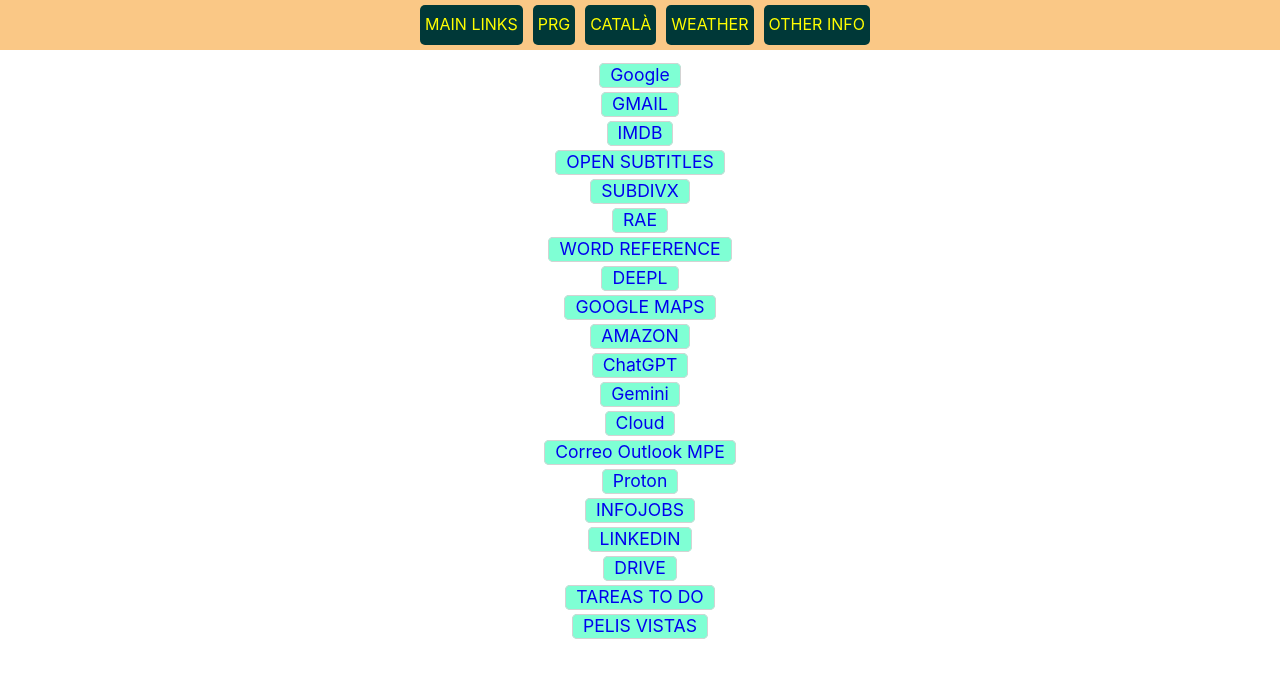
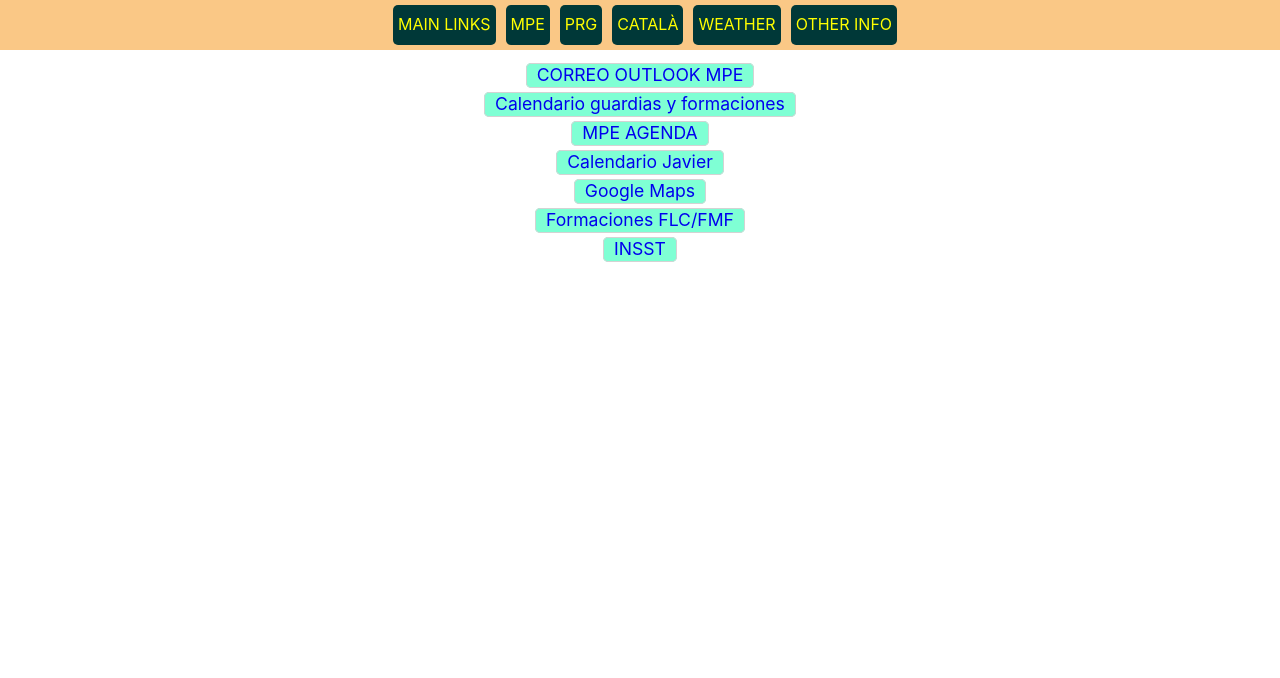
Before and after one commit to JosepConejero/my-links, a React (Create React App) app: page /mpe-links in a window 1280 px wide. Before the commit this address led to /. Shown: the top 678 px of the page. Built offline with nearby package versions, Linux system fonts and the light colour scheme.

Commit message:
Added mpe links and some others more

```diff
--- a/src/components/Navbar.jsx
+++ b/src/components/Navbar.jsx
@@ -6,6 +6,7 @@ export const Navbar = () => {
     <>
       <main className="navbar-up">
         <Link to="/">MAIN LINKS</Link>
+        <Link to="/mpe-links">MPE</Link>
         <Link to="/prg-links">PRG</Link>
         <Link to="/catala-links">CATALÀ</Link>
         <Link to="/weather-links">WEATHER</Link>
--- /dev/null
+++ b/src/data/provisional-MPE-links.ts
@@ -0,0 +1,14 @@
+import { MyLink } from "../react-app-env";
+
+export const provisionalMpeLinks: MyLink[] = [
+  // { address: "", linkName: "", order: 1, folder: "ROOT" },
+  { address: "https://outlook.cloud.microsoft/mail/", linkName: "CORREO OUTLOOK MPE", order: 1, folder: "ROOT" },
+  { address: "https://main--mpe-agenda-tecnicos.netlify.app/guardias", linkName: "Calendario guardias y formaciones", order: 1, folder: "ROOT" },
+  { address: "https://docs.google.com/document/d/1K3ZtHtimwoEXzndoGAjCXy2-pTcgIzJ-uCwioTwNAN0/edit?tab=t.0", linkName: "MPE AGENDA", order: 1, folder: "ROOT" },
+  { address: "https://calendar.google.com/calendar/u/0/r?pli=1", linkName: "Calendario Javier", order: 1, folder: "ROOT" },
+  { address: "https://www.google.com/maps?authuser=0", linkName: "Google Maps", order: 1, folder: "ROOT" },
+  { address: "https://docs.google.com/document/d/1JoHv3HmcsV1es4C01ASIPOj1fioE5vV70-BbiA1rpjs/edit?tab=t.0", linkName: "Formaciones FLC/FMF", order: 1, folder: "ROOT" },
+  { address: "https://www.insst.es/", linkName: "INSST", order: 1, folder: "ROOT" },
+];
+
+export default provisionalMpeLinks;
--- a/src/data/provisional-catala-links.ts
+++ b/src/data/provisional-catala-links.ts
@@ -4,9 +4,10 @@ export const provisionalCatalaLinks: MyLink[] = [
   // { address: "", linkName: "", order: 1, folder: "ROOT" },
   { address: "https://docs.google.com/document/d/15U_EAByNlDlAUKvUZgfnmdbj2XkEsZrfMx9u2Sou8Zg/edit?tab=t.0", linkName: "EL MEU VOCABULARI (per repassar)", order: 1, folder: "ROOT" },
   { address: "https://catalanofilia.netlify.app/traduccio", linkName: "CATALANOFILIA", order: 1, folder: "ROOT" },
+  { address: "https://docs.google.com/spreadsheets/d/10BiRTTNFdzvx0xkS0gE_QJCut1T6a2GYSznW0DjWztk/edit?gid=0#gid=0", linkName: "EXCEL VOCABULARI", order: 1, folder: "ROOT" },
   { address: "https://www.softcatala.org/traductor/", linkName: "Soft Català traductor", order: 1, folder: "ROOT" },
   { address: "https://www.softcatala.org/corrector/", linkName: "Soft Català corrector", order: 1, folder: "ROOT" },
-  { address: "https://dcvb.iec.cat/", linkName: "Diccionari IEC", order: 1, folder: "ROOT" },
+  { address: "https://dcvb.iec.cat/", linkName: "Diccionari IEC (valencià-balear-català)", order: 1, folder: "ROOT" },
   { address: "https://dlc.iec.cat/", linkName: "Diccionari DIEC2", order: 1, folder: "ROOT" },
   { address: "https://aplicacions.llengua.gencat.cat/llc/AppJava/index.html", linkName: "Optimot", order: 1, folder: "ROOT" },
   { address: "https://www.diccionaris.cat/index.php/", linkName: "Diccionaris.cat", order: 1, folder: "ROOT" },
--- a/src/data/provisional-main-links.ts
+++ b/src/data/provisional-main-links.ts
@@ -15,10 +15,12 @@ export const provisionalMainLinks: MyLink[] = [
   { address: "https://chatgpt.com/", linkName: "ChatGPT", order: 1, folder: "ROOT" },
   { address: "https://gemini.google.com/app?is_sa=1&is_sa=1&android-min-version=301356232&ios-min-version=322.0&campaign_id=bkws&utm_source=sem&utm_medium=paid-media&utm_campaign=bkws&pt=9008&mt=8&ct=p-growth-sem-bkws&gclsrc=aw.ds&gad_source=1&gad_campaignid=20437330500&gbraid=0AAAAApk5Bhmq6HdssKUANcS10wo95C0on&gclid=CjwKCAjw25fWBhAVEiwAMopNjs9Hi_saJ4_zhCll8CUaV62_diILEx4x1zkL-7JnemmGblH-ogqt9BoCfXAQAvD_BwE", linkName: "Gemini", order: 1, folder: "ROOT" },
   { address: "https://claude.ai/new", linkName: "Cloud", order: 1, folder: "ROOT" },
-  { address: "https://login.microsoftonline.com/organizations/oauth2/v2.0/authorize?client_id=9199bf20-a13f-4107-85dc-02114787ef48&scope=https%3A%2F%2Foutlook.office.com%2F.default%20openid%20profile%20offline_access&redirect_uri=https%3A%2F%2Foutlook.office.com%2Fmail%2F&client-request-id=5b7d5c93-5a61-1a45-cbe7-516375a9a0c8&response_mode=fragment&client_info=1&clidata=1&login_hint=O.CiRiNmY3N2Q1Mi1lMDAzLTQxNzgtYTkzOS05YzQwZWQ0ZjRiNDgSJGNhM2I0MTFjLTFlNWEtNGYxOS05ZWRiLTRlN2Q2ODM0Mjg4NxoZam9zZS5jb25lamVyb0BncnVwb21wZS5lcyA6&X-AnchorMailbox=UPN%3AO.CiRiNmY3N2Q1Mi1lMDAzLTQxNzgtYTkzOS05YzQwZWQ0ZjRiNDgSJGNhM2I0MTFjLTFlNWEtNGYxOS05ZWRiLTRlN2Q2ODM0Mjg4NxoZam9zZS5jb25lamVyb0BncnVwb21wZS5lcyA6&nonce=01a169e0-64f0-7720-a1d3-abbc4b162bff&state=eyJpZCI6IjAxYTE2OWUwLTY0ZjAtNzM0Mi04NDhkLTZlMjU0ZTkwM2MyMiIsIm1ldGEiOnsiaW50ZXJhY3Rpb25UeXBlIjoicmVkaXJlY3QifX0%3D%7CaHR0cHM6Ly9vdXRsb29rLm9mZmljZS5jb20vbWFpbC8&claims=%7B%22access_token%22%3A%7B%22xms_cc%22%3A%7B%22values%22%3A%5B%22CP1%22%5D%7D%7D%7D&x-client-SKU=msal.js.browser&x-client-VER=5.12.0&response_type=code&code_challenge=QbnLotoHIBExve1wiRcwrnd9i-JqqpToCovJ_haMibI&code_challenge_method=S256", linkName: "Correo Outlook MPE", order: 1, folder: "ROOT" },
+  //{ address: "https://login.microsoftonline.com/organizations/oauth2/v2.0/authorize?client_id=9199bf20-a13f-4107-85dc-02114787ef48&scope=https%3A%2F%2Foutlook.office.com%2F.default%20openid%20profile%20offline_access&redirect_uri=https%3A%2F%2Foutlook.office.com%2Fmail%2F&client-request-id=5b7d5c93-5a61-1a45-cbe7-516375a9a0c8&response_mode=fragment&client_info=1&clidata=1&login_hint=O.CiRiNmY3N2Q1Mi1lMDAzLTQxNzgtYTkzOS05YzQwZWQ0ZjRiNDgSJGNhM2I0MTFjLTFlNWEtNGYxOS05ZWRiLTRlN2Q2ODM0Mjg4NxoZam9zZS5jb25lamVyb0BncnVwb21wZS5lcyA6&X-AnchorMailbox=UPN%3AO.CiRiNmY3N2Q1Mi1lMDAzLTQxNzgtYTkzOS05YzQwZWQ0ZjRiNDgSJGNhM2I0MTFjLTFlNWEtNGYxOS05ZWRiLTRlN2Q2ODM0Mjg4NxoZam9zZS5jb25lamVyb0BncnVwb21wZS5lcyA6&nonce=01a169e0-64f0-7720-a1d3-abbc4b162bff&state=eyJpZCI6IjAxYTE2OWUwLTY0ZjAtNzM0Mi04NDhkLTZlMjU0ZTkwM2MyMiIsIm1ldGEiOnsiaW50ZXJhY3Rpb25UeXBlIjoicmVkaXJlY3QifX0%3D%7CaHR0cHM6Ly9vdXRsb29rLm9mZmljZS5jb20vbWFpbC8&claims=%7B%22access_token%22%3A%7B%22xms_cc%22%3A%7B%22values%22%3A%5B%22CP1%22%5D%7D%7D%7D&x-client-SKU=msal.js.browser&x-client-VER=5.12.0&response_type=code&code_challenge=QbnLotoHIBExve1wiRcwrnd9i-JqqpToCovJ_haMibI&code_challenge_method=S256", linkName: "Correo Outlook MPE", order: 1, folder: "ROOT" },
   { address: "https://mail.proton.me/u/3/inbox", linkName: "Proton", order: 1, folder: "ROOT" },
   { address: "https://www.infojobs.net/candidate/candidate-login/candidate-login.xhtml?goesTo=/candidate/my-infojobs.xhtml?dgv=8733284883307804630", linkName: "INFOJOBS", order: 1, folder: "ROOT" },
   { address: "https://www.linkedin.com/in/josep-conejero/", linkName: "LINKEDIN", order: 1, folder: "ROOT" },
+  //{ address: "https://www.google.com/maps?authuser=0", linkName: "Google Maps", order: 1, folder: "ROOT" },
+  { address: "https://www.youtube.com/", linkName: "You Tube", order: 1, folder: "ROOT" },
   { address: "https://drive.google.com/drive/home", linkName: "DRIVE", order: 1, folder: "ROOT" },
   { address: "https://docs.google.com/document/d/12SeD3WtKQB2OkaAjVhN8kju4rD234TuLIu30o8j9v8w/edit?tab=t.0", linkName: "TAREAS TO DO", order: 1, folder: "ROOT" },
   { address: "https://docs.google.com/document/d/1H-0BCS4NaLiTbdj-BxTgjYAsp3LBgjOU5N9PPpNXWog/edit?tab=t.0", linkName: "PELIS VISTAS", order: 1, folder: "ROOT" },
--- a/src/data/provisional-prg-links.ts
+++ b/src/data/provisional-prg-links.ts
@@ -3,7 +3,7 @@ import { MyLink } from "../react-app-env";
 export const provisionalPrgLinks: MyLink[] = [
   // { address: "", linkName: "", order: 1, folder: "ROOT" },
   { address: "https://guardias-invited.netlify.app/guardias", linkName: "Guardias invited", order: 1, folder: "ROOT" },
-  { address: "https://main--mpe-agenda-tecnicos.netlify.app/", linkName: "Calendario de guardias y formaciones", order: 1, folder: "ROOT" },
+  //{ address: "https://main--mpe-agenda-tecnicos.netlify.app/", linkName: "Calendario de guardias y formaciones", order: 1, folder: "ROOT" },
   { address: "https://learning-helper-app.netlify.app/home", linkName: "Learning helper", order: 1, folder: "ROOT" },
   { address: "https://react.dev/learn", linkName: "React overview", order: 1, folder: "ROOT" },
   { address: "https://react.dev/reference/react/hooks", linkName: "React hooks", order: 1, folder: "ROOT" },
--- /dev/null
+++ b/src/pages/MpeLinksPage.jsx
@@ -0,0 +1,23 @@
+import { ALink } from "../components/ALink";
+import { Navbar } from "../components/Navbar";
+import provisionalMpeLinks from "../data/provisional-MPE-links";
+import { uniqueKey } from "../helpers/uniqueKey";
+import "./stylesPages.css";
+
+export const MpeLinksPage = () => {
+  const getLinks = () => {
+    return provisionalMpeLinks;
+  };
+  const links = getLinks();
+
+  return (
+    <>
+      <Navbar />
+      <main className="mpe-links">
+        {links.map((link) => (
+          <ALink key={uniqueKey()} linkName={link.linkName} address={link.address} order={link.order} folder={link.folder} />
+        ))}
+      </main>
+    </>
+  );
+};
--- a/src/pages/stylesPages.css
+++ b/src/pages/stylesPages.css
@@ -1,4 +1,5 @@
 .prg-links,
+.mpe-links,
 .weather-links,
 .main-links,
 .catala-links {
--- a/src/router/AppRouter.jsx
+++ b/src/router/AppRouter.jsx
@@ -4,6 +4,7 @@ import { OtherInfoPage } from "../pages/OtherInfoPage";
 import { PrgLinksPage } from "../pages/PrgLinksPage";
 import { WeatherLinksPage } from "../pages/WeatherLinksPage";
 import { CatalaLinksPage } from "../pages/CatalaLinksPage";
+import { MpeLinksPage } from "../pages/MpeLinksPage";
 
 export const AppRouter = () => {
   return (
@@ -11,6 +12,7 @@ export const AppRouter = () => {
       <Routes>
         <Route path="/" element={<MainLinksPage />} />
         <Route path="/other-info" element={<OtherInfoPage />} />
+        <Route path="/mpe-links" element={<MpeLinksPage />} />
         <Route path="/prg-links" element={<PrgLinksPage />} />
         <Route path="/catala-links" element={<CatalaLinksPage />} />
         <Route path="/weather-links" element={<WeatherLinksPage />} />
```
